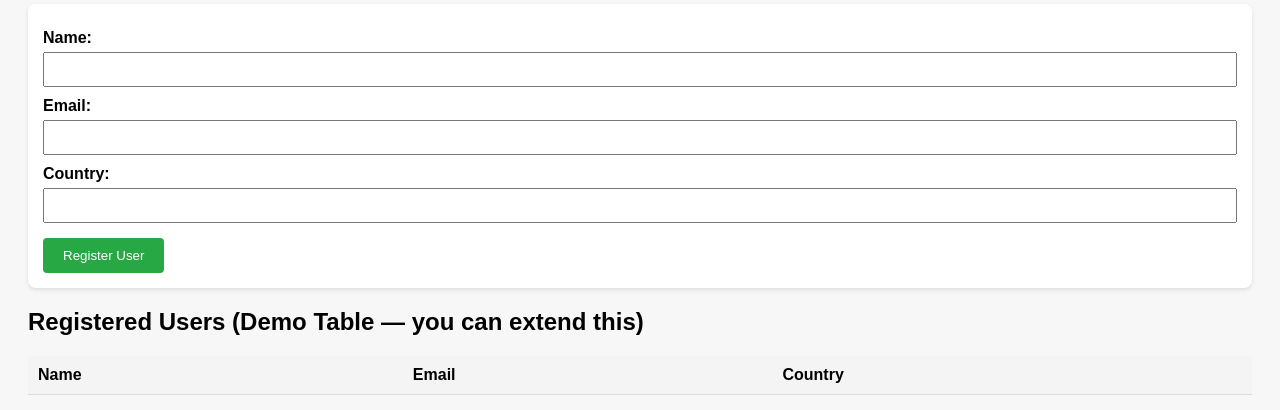
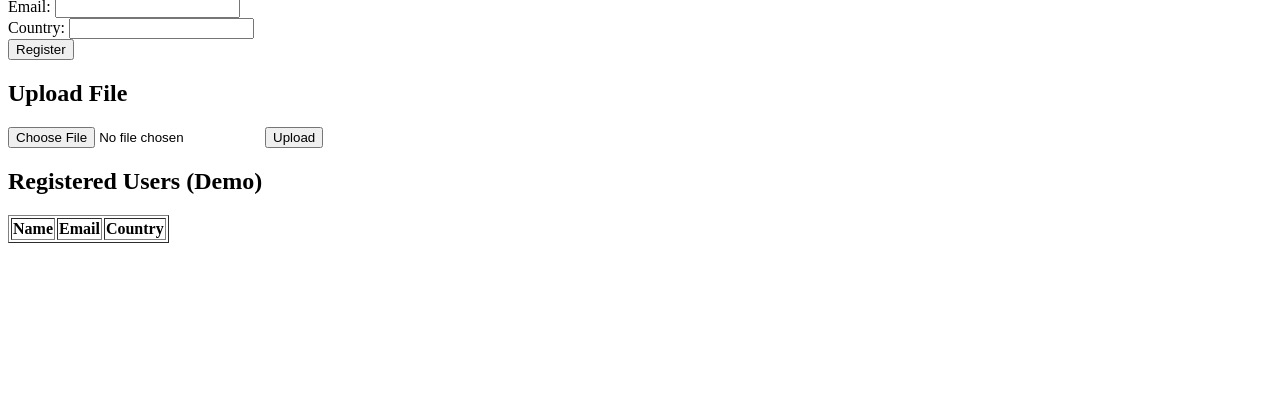
Before and after one commit to Tony1536/user-registration-platform, a plain HTML site: page frontend/index.html in a window 1280 px wide. Shown: the part 104-514 px from the top of the page. Drawn offline with Linux system fonts and the light colour scheme.

Commit message:
change frontend index and app.js

```diff
--- a/frontend/app.js
+++ b/frontend/app.js
@@ -11,7 +11,7 @@ document.getElementById('registerForm').addEventListener('submit', async functio
         country: document.getElementById('country').value
     };
 
-    const response = await fetch(`${backendBaseURL}/api/register`, {  // <-- OJO: /api/register
+    const response = await fetch(`${backendBaseURL}/api/register`, {
         method: 'POST',
         headers: { 'Content-Type': 'application/json' },
         body: JSON.stringify(userData)
@@ -20,12 +20,14 @@ document.getElementById('registerForm').addEventListener('submit', async functio
     const result = await response.json();
     alert(result.message);
 
+    // Optionally update the users table (demo only — in real app, you'd fetch the list again)
     const table = document.getElementById('usersTable').getElementsByTagName('tbody')[0];
     const newRow = table.insertRow();
     newRow.insertCell(0).innerText = userData.name;
     newRow.insertCell(1).innerText = userData.email;
     newRow.insertCell(2).innerText = userData.country;
 
+    // Reset form
     document.getElementById('registerForm').reset();
 });
 
@@ -42,7 +44,7 @@ document.getElementById('uploadForm').addEventListener('submit', async function(
     const uploadProgress = document.getElementById('uploadProgress');
     uploadProgress.innerText = 'Uploading...';
 
-    const response = await fetch(`${backendBaseURL}/api/upload`, {  // <-- OJO: /api/upload
+    const response = await fetch(`${backendBaseURL}/api/upload`, {
         method: 'POST',
         body: formData
     });
--- a/frontend/index.html
+++ b/frontend/index.html
@@ -4,88 +4,31 @@
     <meta charset="UTF-8" />
     <meta name="viewport" content="width=device-width, initial-scale=1" />
     <title>User Registration Platform</title>
-    <style>
-        body {
-            font-family: Arial, sans-serif;
-            background-color: #f7f7f7;
-            padding: 20px;
-        }
-
-        h1 {
-            color: #333;
-        }
-
-        form {
-            background-color: #fff;
-            padding: 15px;
-            border-radius: 8px;
-            margin-bottom: 20px;
-            box-shadow: 0 2px 4px rgba(0,0,0,0.1);
-        }
-
-        label {
-            display: block;
-            margin-top: 10px;
-            font-weight: bold;
-        }
-
-        input[type="text"], input[type="email"], input[type="file"] {
-            width: 100%;
-            padding: 8px;
-            margin-top: 5px;
-            box-sizing: border-box;
-        }
-
-        button {
-            margin-top: 15px;
-            padding: 10px 20px;
-            background-color: #28a745;
-            color: white;
-            border: none;
-            border-radius: 4px;
-            cursor: pointer;
-        }
-
-        button:hover {
-            background-color: #218838;
-        }
-
-        table {
-            width: 100%;
-            border-collapse: collapse;
-            background-color: #fff;
-        }
-
-        th, td {
-            padding: 10px;
-            text-align: left;
-            border-bottom: 1px solid #ddd;
-        }
-
-        th {
-            background-color: #f4f4f4;
-        }
-
-        #uploadProgress {
-            margin-top: 10px;
-        }
-    </style>
 </head>
 <body>
     <h1>User Registration</h1>
-
     <form id="registerForm">
         <label>Name:</label>
-        <input type="text" id="name" required>
+        <input type="text" id="name" required><br>
+
         <label>Email:</label>
-        <input type="email" id="email" required>
+        <input type="email" id="email" required><br>
+
         <label>Country:</label>
-        <input type="text" id="country" required>
-        <button type="submit">Register User</button>
+        <input type="text" id="country" required><br>
+
+        <button type="submit">Register</button>
     </form>
 
-    <h2>Registered Users (Demo Table — you can extend this)</h2>
-    <table id="usersTable">
+    <h2>Upload File</h2>
+    <form id="uploadForm" enctype="multipart/form-data">
+        <input type="file" id="fileInput" required>
+        <button type="submit">Upload</button>
+    </form>
+    <p id="uploadProgress"></p>
+
+    <h2>Registered Users (Demo)</h2>
+    <table border="1" id="usersTable">
         <thead>
             <tr>
                 <th>Name</th>
@@ -93,18 +36,8 @@
                 <th>Country</th>
             </tr>
         </thead>
-        <tbody>
-            <!-- Rows will be added here dynamically -->
-        </tbody>
+        <tbody></tbody>
     </table>
-
-    <h1>Upload File to S3</h1>
-
-    <form id="uploadForm" enctype="multipart/form-data">
-        <input type="file" id="fileInput" required>
-        <button type="submit">Upload File</button>
-        <div id="uploadProgress"></div>
-    </form>
 
     <script src="app.js"></script>
 </body>
```
